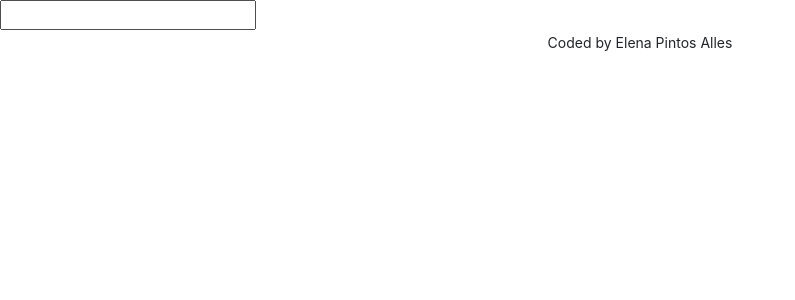
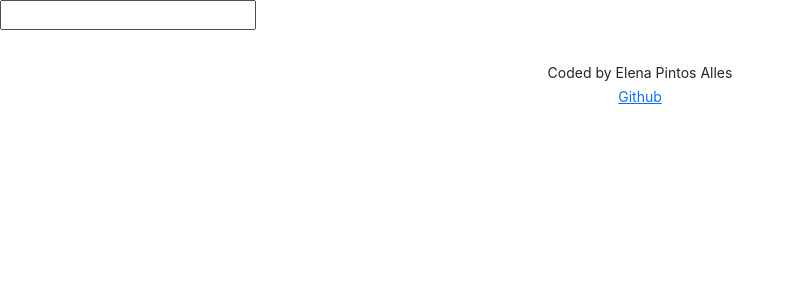
Before and after one commit to ElenaPintosAlles/react-dictionary-app, a React (Create React App) app: page / in a window 1280 px wide. Shown: the top 300 px of the page, without its empty margins (0-795 px from the left). Built offline with nearby package versions, Linux system fonts and the light colour scheme.

Commit message:
added Github link

```diff
--- a/src/App.js
+++ b/src/App.js
@@ -9,9 +9,14 @@ export default function App() {
         <main>
           <Dictionary />
         </main>
-        <footer className="text-center">
+        <footer className="App-footer">
           {" "}
-          <small>Coded by Elena Pintos Alles</small>{" "}
+          <small>
+            Coded by Elena Pintos Alles <br />
+            <a href="https://github.com/ElenaPintosAlles/react-dictionary-app">
+              Github
+            </a>
+          </small>
         </footer>
       </div>
     </div>
```
